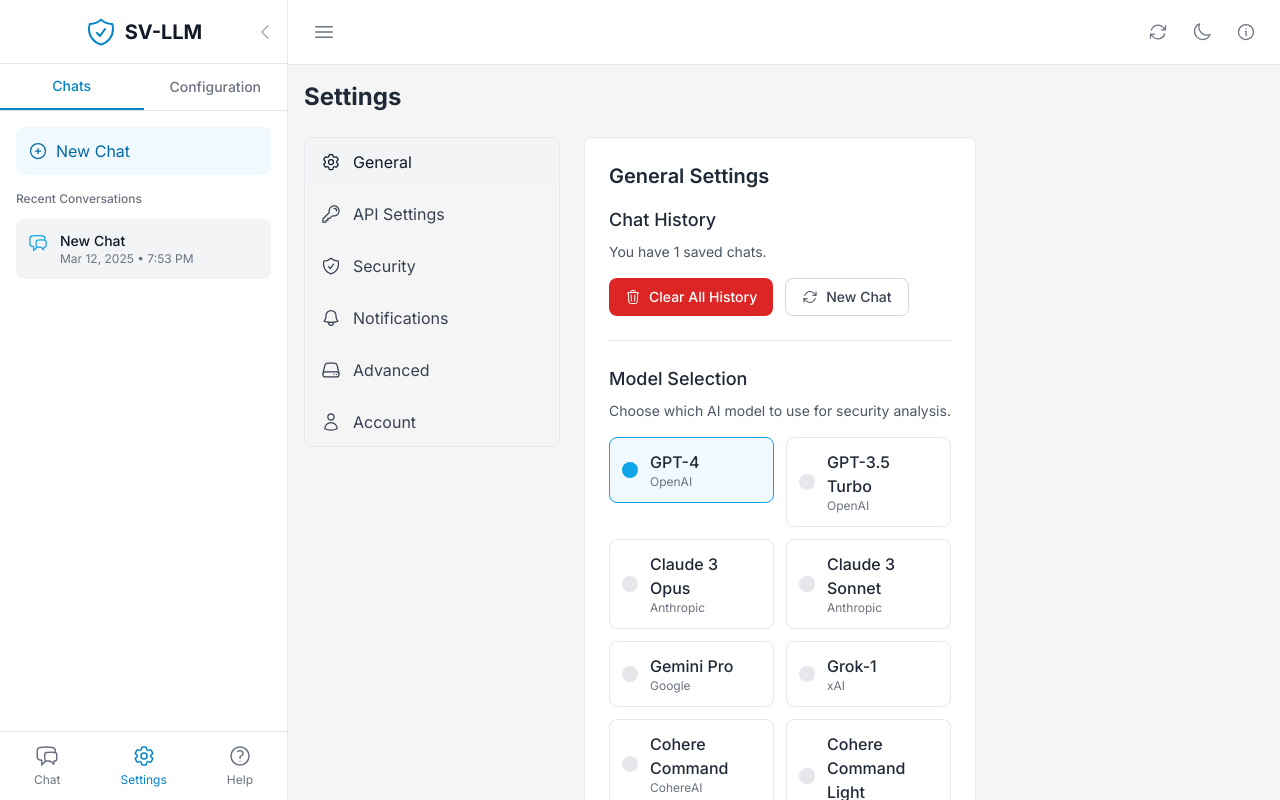
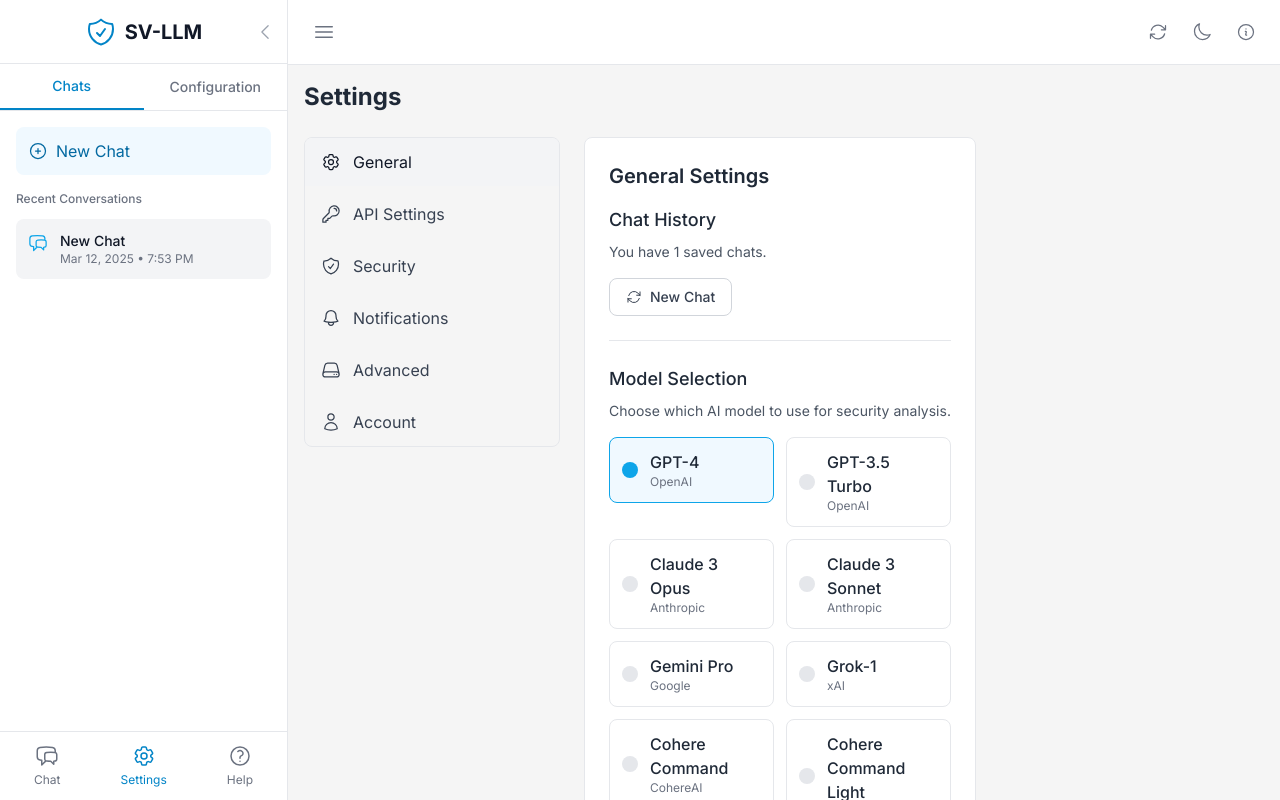
Before and after one commit to pavan3105/SV-LLM, a React (Vite) app: page /settings in a window 1280 px wide. Built offline with nearby package versions, Linux system fonts and the light colour scheme.

Commit message:
fixed an issue

```diff
--- a/src/context/ChatContext.jsx
+++ b/src/context/ChatContext.jsx
@@ -34,7 +34,7 @@ export const ChatProvider = ({ children }) => {
     refreshChatHistory();
   }, []);
 
-  // Refresh chat history from storage
+  // Refresh chat history from storage - enhanced to properly reset state
   const refreshChatHistory = () => {
     const history = loadChatHistory();
     setChatHistory(history);
@@ -44,6 +44,9 @@ export const ChatProvider = ({ children }) => {
       setActiveChat(history[0]);
       setMessages(history[0].messages || []);
     } else {
+      // If no chats exist, reset active chat and messages
+      setActiveChat(null);
+      setMessages([]);
       // Create a new chat
       createNewChat();
     }
@@ -59,10 +62,14 @@ export const ChatProvider = ({ children }) => {
       messages: []
     };
 
-    setChatHistory(prev => [newChat, ...prev]);
+    // Update chat history with the new chat at the beginning
+    const updatedHistory = [newChat, ...chatHistory];
+    setChatHistory(updatedHistory);
     setActiveChat(newChat);
     setMessages([]);
-    storeChatHistory([newChat, ...chatHistory]);
+
+    // Store the updated history in localStorage
+    storeChatHistory(updatedHistory);
 
     return newChat;
   };
@@ -205,7 +212,7 @@ export const ChatProvider = ({ children }) => {
     createNewChat,
     selectChat,
     deleteChat,
-    refreshChatHistory
+    refreshChatHistory // Expose this method so it can be called from elsewhere
   };
 
   return (
--- a/src/pages/Settings.jsx
+++ b/src/pages/Settings.jsx
@@ -3,7 +3,6 @@ import { useNavigate } from 'react-router-dom';
 import {
   Cog6ToothIcon,
   KeyIcon,
-  TrashIcon,
   ArrowPathIcon,
   ShieldCheckIcon,
   ServerIcon,
@@ -16,7 +15,6 @@ import Tooltip from '../components/common/Tooltip';
 import { useTheme } from '../context/ThemeContext';
 import { useConfig } from '../context/ConfigContext';
 import { useChat } from '../hooks/useChat';
-import { clearAllChats } from '../services/storageService';
 
 const Settings = () => {
   const navigate = useNavigate();
@@ -36,26 +34,6 @@ const Settings = () => {
 
   // Active section
   const [activeSection, setActiveSection] = useState('general');
-
-  // Handle clear chat history
-  const handleClearChatHistory = () => {
-    if (window.confirm('Are you sure you want to clear all chat history? This action cannot be undone.')) {
-      try {
-        // Clear chat history from localStorage
-        clearAllChats();
-
-        // Instead of reloading the page, navigate to home and create a new chat
-        createNewChat();
-        navigate('/', { replace: true });
-
-        // Show success message
-        alert('Chat history has been cleared successfully');
-      } catch (error) {
-        console.error('Error clearing chat history:', error);
-        alert('There was an error clearing chat history. Please try again.');
-      }
-    }
-  };
 
   // Sections
   const sections = [
@@ -117,13 +95,7 @@ const Settings = () => {
                       </p>
 
                       <div className="flex space-x-3">
-                        <Button
-                          variant="danger"
-                          onClick={handleClearChatHistory}
-                        >
-                          <TrashIcon className="h-4 w-4 mr-2" />
-                          Clear All History
-                        </Button>
+                        {/* New Chat button only (Clear All button removed) */}
                         <Button
                           variant="outline"
                           onClick={() => {
--- a/src/services/storageService.js
+++ b/src/services/storageService.js
@@ -76,8 +76,11 @@ export const storeChatHistory = (history) => {
 export const clearAllChats = () => {
   try {
     localStorage.removeItem('chatHistory');
+    // Return an empty array to make it clear this operation succeeded
+    return [];
   } catch (error) {
     console.error('Error clearing chat history:', error);
+    throw error; // Re-throw the error so it can be caught by the caller
   }
 };
 
```
Lines whose indentation alone changed are shown as unchanged.
